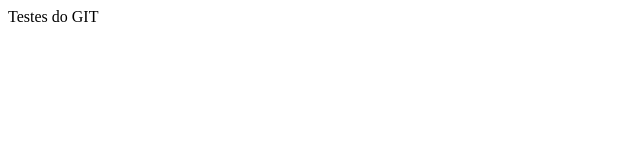
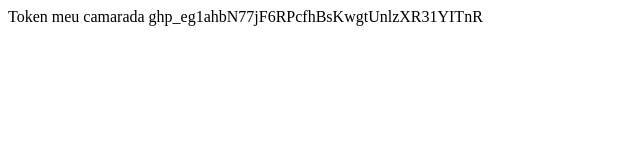
Before and after one commit to andre82br/teste_v1, a plain HTML site: page index.html in a window 1280 px wide. Shown: the whole page, without its empty margins (0-640 px from the left). Drawn offline with Linux system fonts and the light colour scheme.

Commit message:
testando novo commit

```diff
--- a/index.html
+++ b/index.html
@@ -7,6 +7,7 @@
     <title>andre82br@gmail.com</title>
 </head>
 <body>
-    Testes do GIT
+    Token meu camarada
+    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
 </body>
 </html>
```
